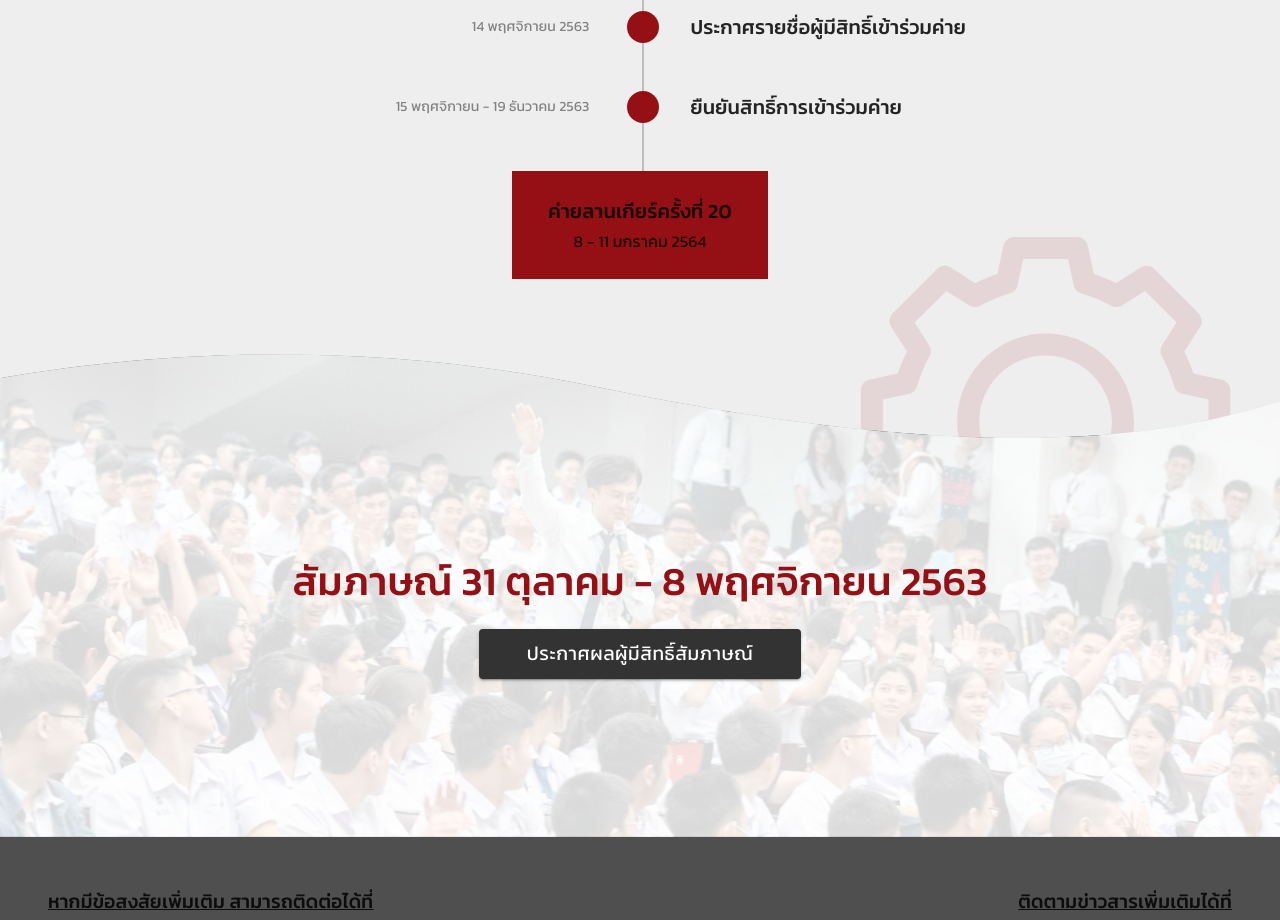
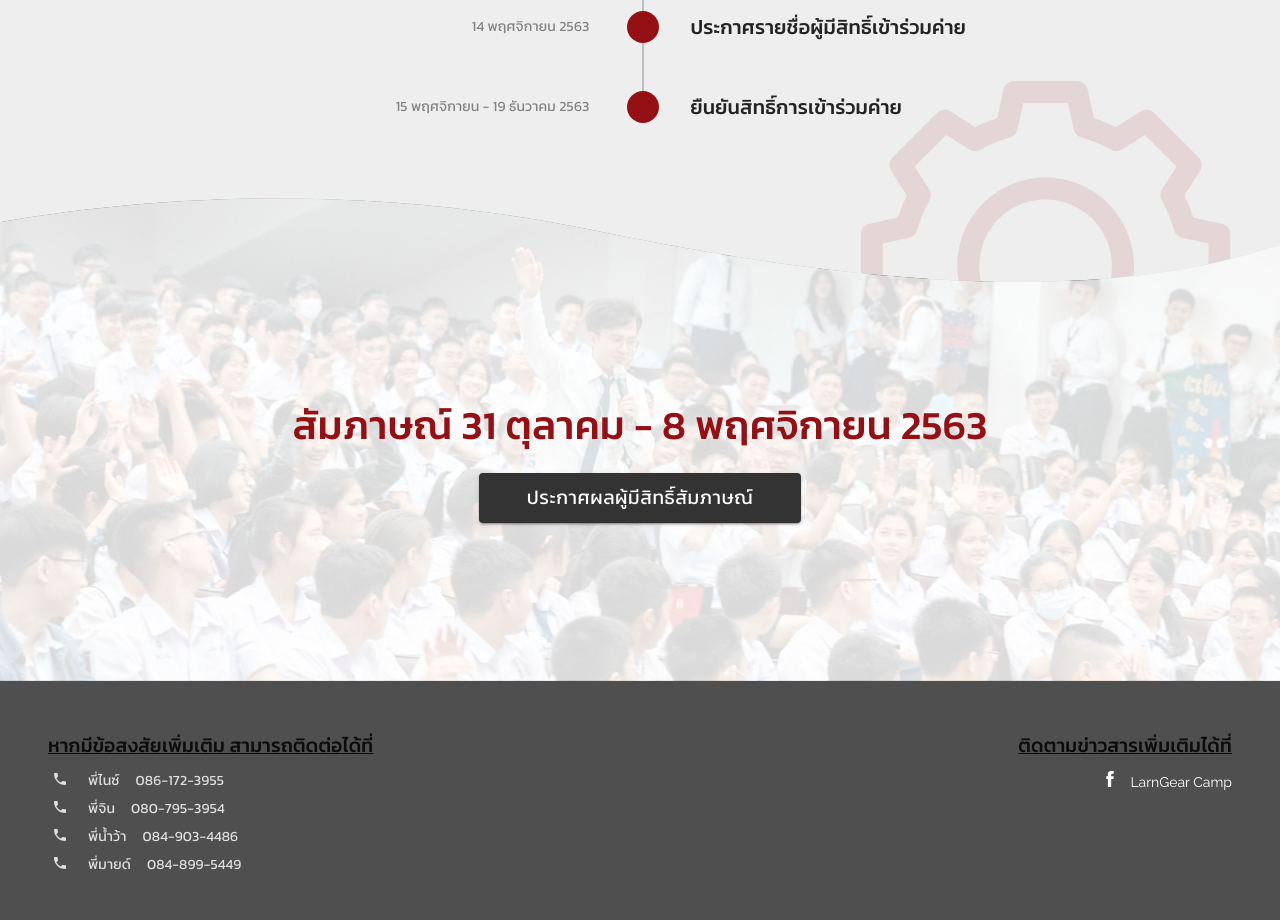
Before and after one commit to esc-chula/larngearcamp-frontend, a React (Create React App) app: page / in a window 1280 px wide. Shown: the part 2300-3220 px from the top of the page. Built offline with nearby package versions, Linux system fonts and the light colour scheme.

Commit message:
💄 remove end card

```diff
--- a/src/modules/home/home-timeline.module.tsx
+++ b/src/modules/home/home-timeline.module.tsx
@@ -27,15 +27,7 @@ const HomeTimeline: React.FC<TimelineProps & React.HTMLAttributes<HTMLDivElement
       <Typography variant="h2" align="center" className={classes.title}>
         กำหนดการ
       </Typography>
-      <TimelineDisplay includeFinalLine={true} label={props.label} />
-      <div className={classes.endCard}>
-        <Typography variant="h6" className="kanit">
-          ค่ายลานเกียร์ครั้งที่ 20
-        </Typography>
-        <Typography variant="subtitle1" className="kanit">
-          8 - 11 มกราคม 2564
-        </Typography>
-      </div>
+      <TimelineDisplay label={props.label} />
     </SafeArea>
   )
 }
```
